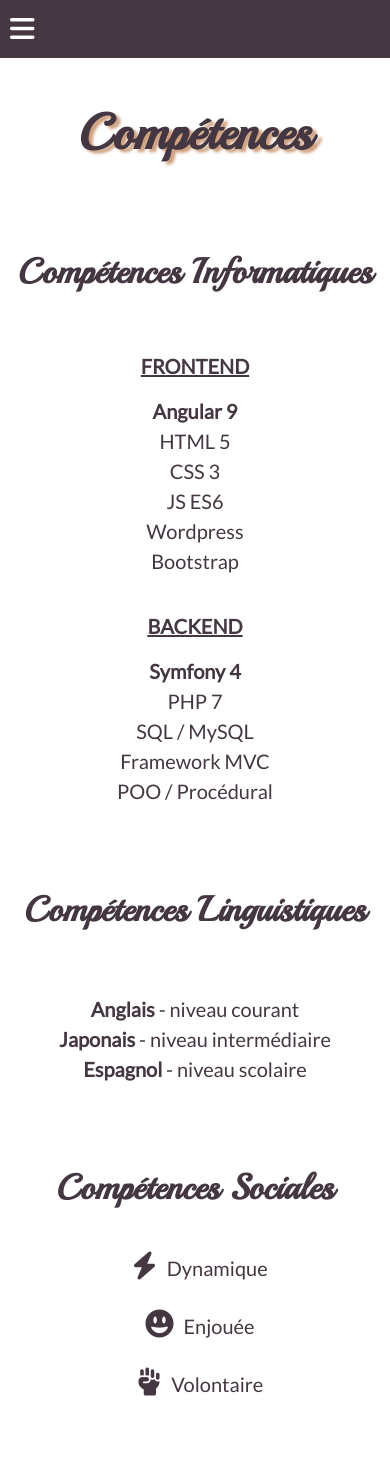
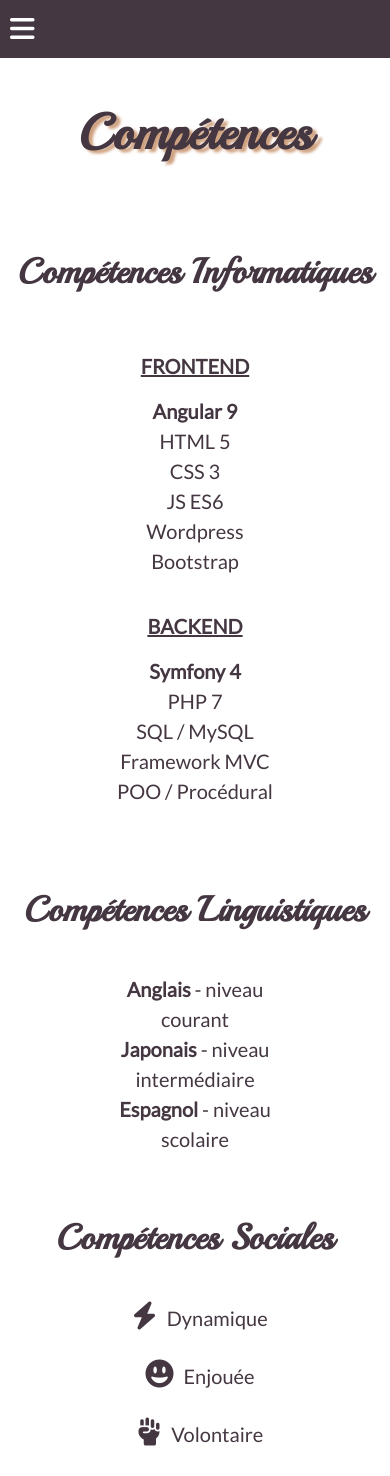
Before and after one commit to elahaye/Site-Personel, an Angular app: page /skills in a window 390 px wide. Before the commit the page ends 1426 px from the top, so only its background shows below. Built offline with nearby package versions, Linux system fonts and the light colour scheme.

Commit message:
Responsive Minor Fixes

```diff
--- a/src/app/skills.component.ts
+++ b/src/app/skills.component.ts
@@ -31,18 +31,17 @@ import { Component, OnInit } from '@angular/core';
           </div>
         </div>
       </article>
-      <article class="flex-row center">
+      <article class="flex-row">
         <h4>Compétences Linguistiques</h4>
-        <ul>
+        <ul class="center">
           <li><strong>Anglais</strong> - niveau courant</li>
           <li><strong>Japonais</strong> - niveau intermédiaire</li>
           <li><strong>Espagnol</strong> - niveau scolaire</li>
         </ul>
-        <div></div>
       </article>
       <article class="flex-row center">
         <h4>Compétences Sociales</h4>
-        <div class="personnality flex-row">
+        <div class="personnality flex-row center">
           <p><i class="fas fa-bolt"></i>Dynamique</p>
           <p><i class="fas fa-grin-alt"></i>Enjouée</p>
           <p><i class="fas fa-fist-raised"></i>Volontaire</p>
--- a/src/styles.scss
+++ b/src/styles.scss
@@ -188,7 +188,10 @@ nav a:hover {
 #skills article {
   margin-bottom: 20px;
 }
-#skills article:first-of-type > div {
+#skills article:first-of-type > div,
+#skills article h4 + ul,
+.personnality {
+  list-style-type: none;
   width: 50%;
 }
 .personnality {
@@ -400,8 +403,8 @@ nav a:hover {
   #skills article:first-of-type > div {
     width: 100%;
   }
-  #skills article:nth-of-type(2) li {
-    list-style-type: none;
+  .center {
+    margin: 0 auto;
   }
 }
 
```
